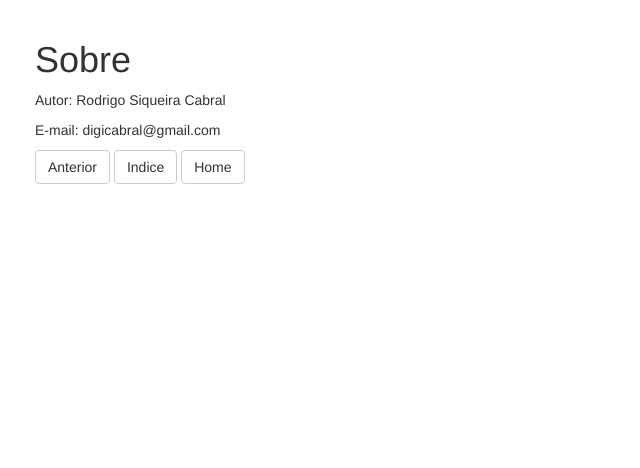
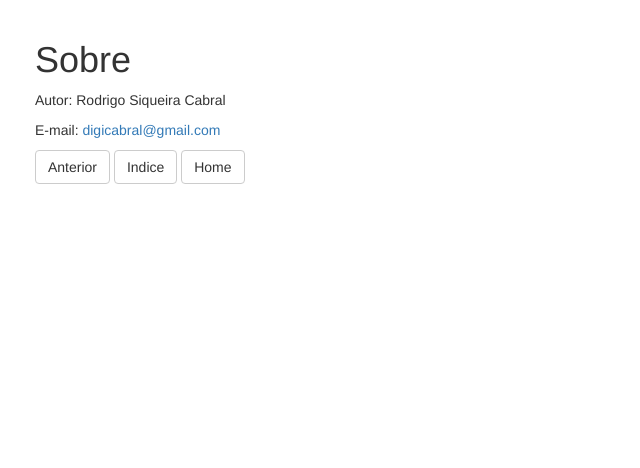
Before and after one commit to digicabral/Irrigare, a website: page pages/about.html in a window 1280 px wide. Shown: the whole page, without its empty margins (0-640 px from the left). Drawn offline with Linux system fonts and the light colour scheme.

Commit message:
Email sobre

```diff
--- a/pages/about.html
+++ b/pages/about.html
@@ -80,7 +80,7 @@
                     <div class="col-lg-12">
                         <h1>Sobre</h1>
                         <p>Autor: Rodrigo Siqueira Cabral</p>
-                        <p>E-mail: <a href="mailto:digicabral@gmail.com"></a>digicabral@gmail.com</p>
+                        <p>E-mail: <a href="mailto:digicabral@gmail.com">digicabral@gmail.com</a></p>
                         <a href="graficos.html" class="btn btn-default" id="btn-previous">Anterior</a>
                         <a href="#menu-toggle" class="btn btn-default" id="menu-toggle">Indice</a>
                         <a href="../index.html" class="btn btn-default" id="btn-home">Home</a>
```
